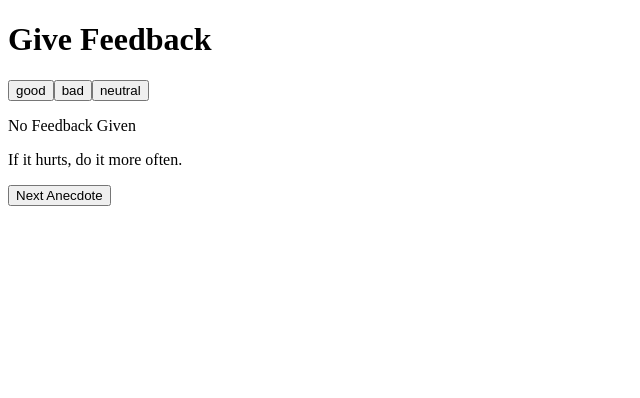
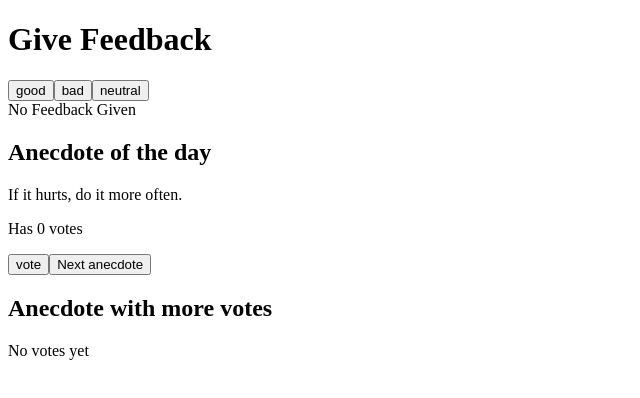
Before and after one commit to elber01/FSOdata, a React (Vite) app in the folder part1/unicafe/: page / in a window 1280 px wide. Shown: the top 398 px of the page, without its empty margins (0-640 px from the left). Built offline with nearby package versions, Linux system fonts and the light colour scheme.

Commit message:
Last upgrade to the exercise 1.13 and 1.14 done

```diff
--- a/part1/unicafe/src/App.jsx
+++ b/part1/unicafe/src/App.jsx
@@ -1,4 +1,5 @@
 import { useState } from "react";
+
 
 function App() {
   //State initialization with useState hook
@@ -17,35 +18,39 @@ function App() {
   const [bad, setBad] = useState(0)
   const [neutral, setNeutral] = useState(0)
 
-  //Anecdote component
-  const Anecdote =({arr})=>{
-  arr = anecdotes
-  const [selected,setSelected] =  useState(0)
+
+//States for Anecdote component
+ const [selected,setSelected] =  useState(0)
+ //Creates a same length array but full with Zeros
+ const [votes,setVotes] =  useState(() => new Array(anecdotes.length).fill(0))
+
   //Randomizing array anecdotes
+  const arr = anecdotes
   const selectRandom= () => {
   const randomIndex = Math.floor(Math.random() * arr.length)
   setSelected (randomIndex)
  }
 
-return (
-  <div>
-  <p>{anecdotes[selected]}</p>
-  <button onClick={selectRandom}>Next Anecdote</button>
-  </div>
+// Vote function
+const handleVote = () => {
+  const newVotes = [...votes]
+  newVotes [selected] += 1
+  setVotes (newVotes)
+}
 
-)
-}
+ // Find anecdote with more votes
+ const mostVotedIndex =  votes.indexOf(Math.max(...votes))
+ const hasVotes =  votes.some (v => v > 0)
+
+
+
 //Header component
-  const Header1 = ({course}) => {
-  return (
-      <h1>{course}</h1>
-  )
-}
+  const Header1 = ({course}) => <h1>{course}</h1>
+
+
 //Button good component
 const Button=({handleClick, text}) => (
-  <button onClick = {handleClick}>
-    {text}
-  </button>
+  <button onClick = {handleClick}>{text}</button>
 )
 
 
@@ -74,35 +79,29 @@ const Statistics = ({value, text}) => {
   return (
     <div>
      All: {good + bad + neutral} <br/>
-     Average: {(good + bad + neutral)/3}<br/>
+     Average: {(good-bad)/(good + bad + neutral)}<br/>
      Positive: { (good * 100) / (good + bad + neutral) }
   </div>
   )
 }*/
 
 // StatisticLine component
-const StatisticLine = ({text, value}) => {
-  return (
-
-      <tr>
+const StatisticLine = ({text, value}) => (
+     <tr>
       <th style={{textAlign: "left"}}> {text}</th>
       <td > {value}</td>
       </tr>
+       )
 
-
-  )
-}
 
 const Statistics = ({text}) => {
 
-  function SpecialComponent ({good, bad, neutral}) {
-  let message;
+  const hasFeedback = good > 0 || bad > 0 ||neutral > 0
 
-  if ((good === 0 && bad === 0 && neutral === 0)) {
-    message = <p>No Feedback Given</p>
+  if (!hasFeedback) {
+    return  <div>No Feedback Given</div>
   }
-else {
- message =
+return (
       <>
       <h2>{text}</h2>
       <table>
@@ -111,23 +110,42 @@ else {
         <StatisticLine text= "Bad"  value={bad} />
         <StatisticLine text= "Neutral"  value={neutral} />
         <StatisticLine text= "All"  value={good + bad + neutral} />
-        <StatisticLine text= "Average"  value={(good + bad + neutral)/3} />
+        <StatisticLine text= "Average"  value={(good-bad)/(good + bad + neutral)} />
         <StatisticLine text= "Positive"  value={ (good * 100) / (good + bad + neutral) + "%"} />
         </tbody>
       </table>
 
       </>
 
-
+  )
   }
 
-  return <div>{message}</div>
-  }
+ //Anecdote component
+  const Anecdote = () => (
 
-  return <SpecialComponent good={good} bad={bad} neutral={neutral} />
-}
+ <div>
+  <h2>Anecdote of the day</h2>
+  <p>{anecdotes[selected]}</p>
+  <p>Has {votes[selected]} votes</p>
+  <Button handleClick={handleVote} text = "vote"/>
+  <Button handleClick={selectRandom} text = "Next anecdote"/>
+  </div>
 
+)
 
+//Component to show anecdote with most votes
+const MostVotedAnecdote = () => (
+  <div>
+    <h2>Anecdote with more votes</h2>
+    {hasVotes ?(
+      <>
+      <p>{anecdotes[mostVotedIndex]}</p>
+      <p>Has {votes [mostVotedIndex]} votes</p>
+      </>
+    ) : (<p>No votes yet</p>)}
+  </div>
+
+)
 
 return (
     <div>
@@ -137,6 +155,8 @@ return (
       <Button handleClick={() => setNeutral(neutral + 1)} text="neutral" />
       <Statistics text="Statistics" />
       <Anecdote />
+      <MostVotedAnecdote/>
+
  </div>
 )
 }
```
